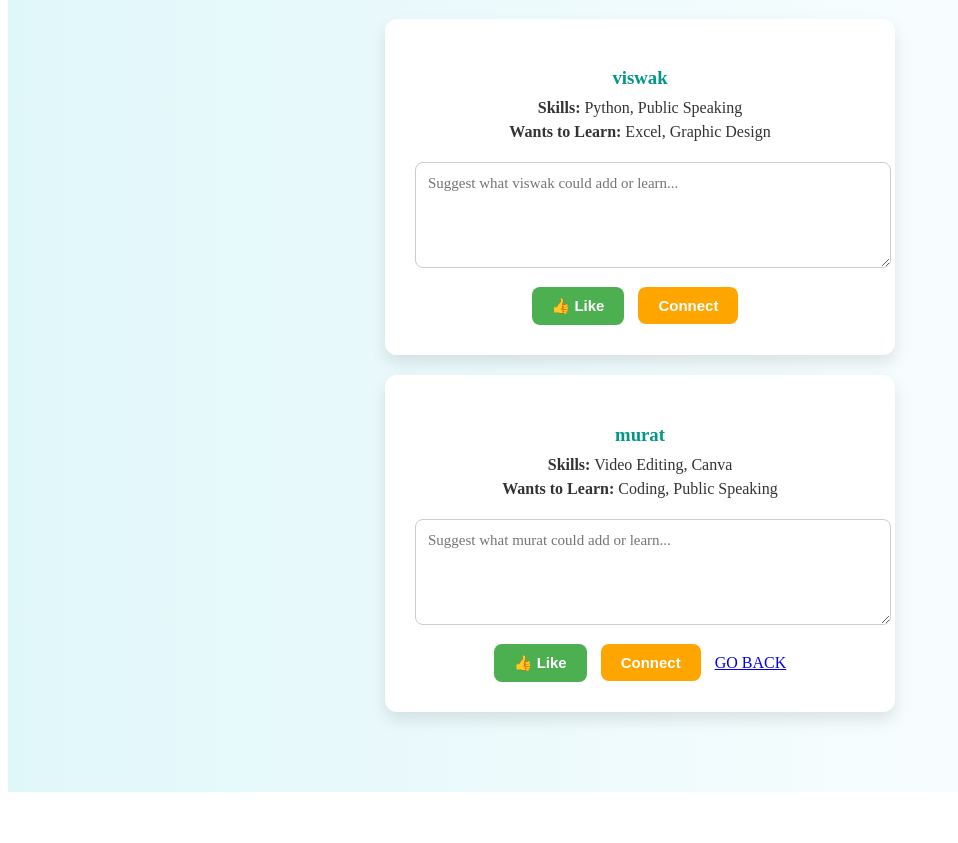
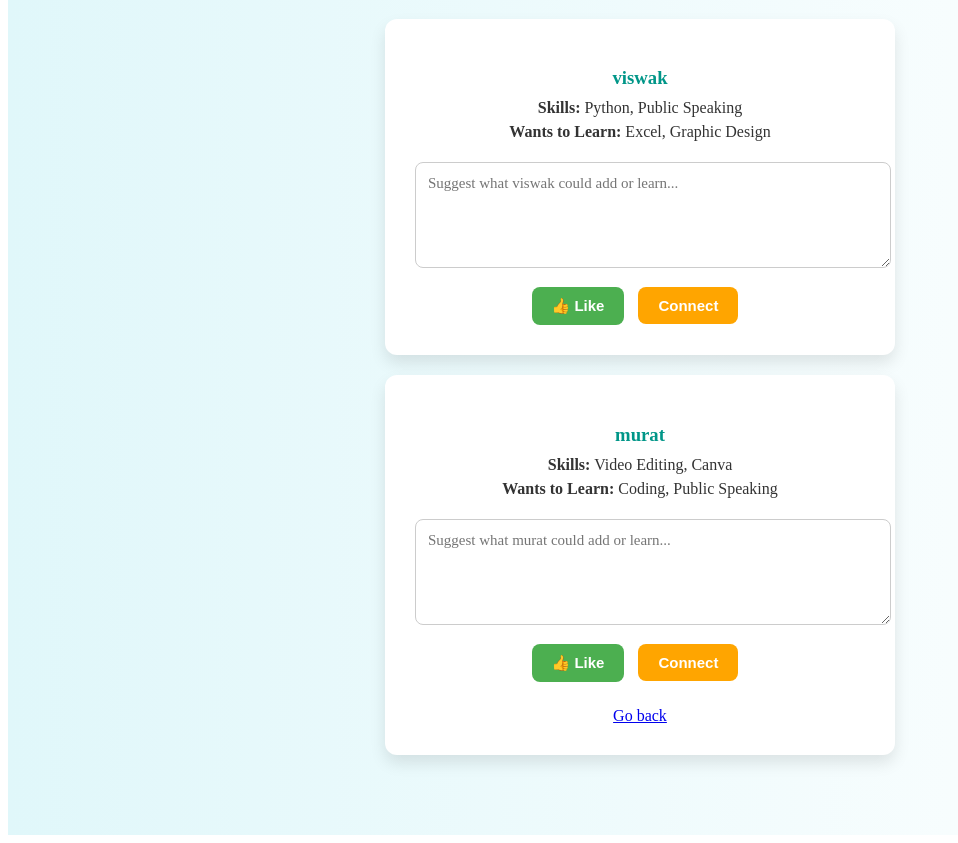
Before and after one commit to Iphani2005/skillscambio, a plain HTML site: page connect.html in a window 1280 px wide. Shown: the part 153-996 px from the top of the page, without its empty margins (0-958 px from the left). Before the commit the page ends 953 px from the top, so only its background shows below. Drawn offline with Linux system fonts and the light colour scheme.

Commit message:
Refactor connect.html with improved layout
Updated the HTML structure and added a Go back button.

```diff
--- a/connect.html
+++ b/connect.html
@@ -29,11 +29,13 @@
     <div class="button-group">
       <button class="like-button">👍 Like</button>
       <button class="connect-button">Connect</button>
-      <a href="profile.html">GO BACK</a>
-
+      <div class="Go-back-wrapper" style="text-align:center; margin-top:25px;">
+            <a href="profile.html" class="GB-button">Go back</a>
+        </div>
     </div>
   </div>
 
 </section>
 </body>
+
 </html>
```
